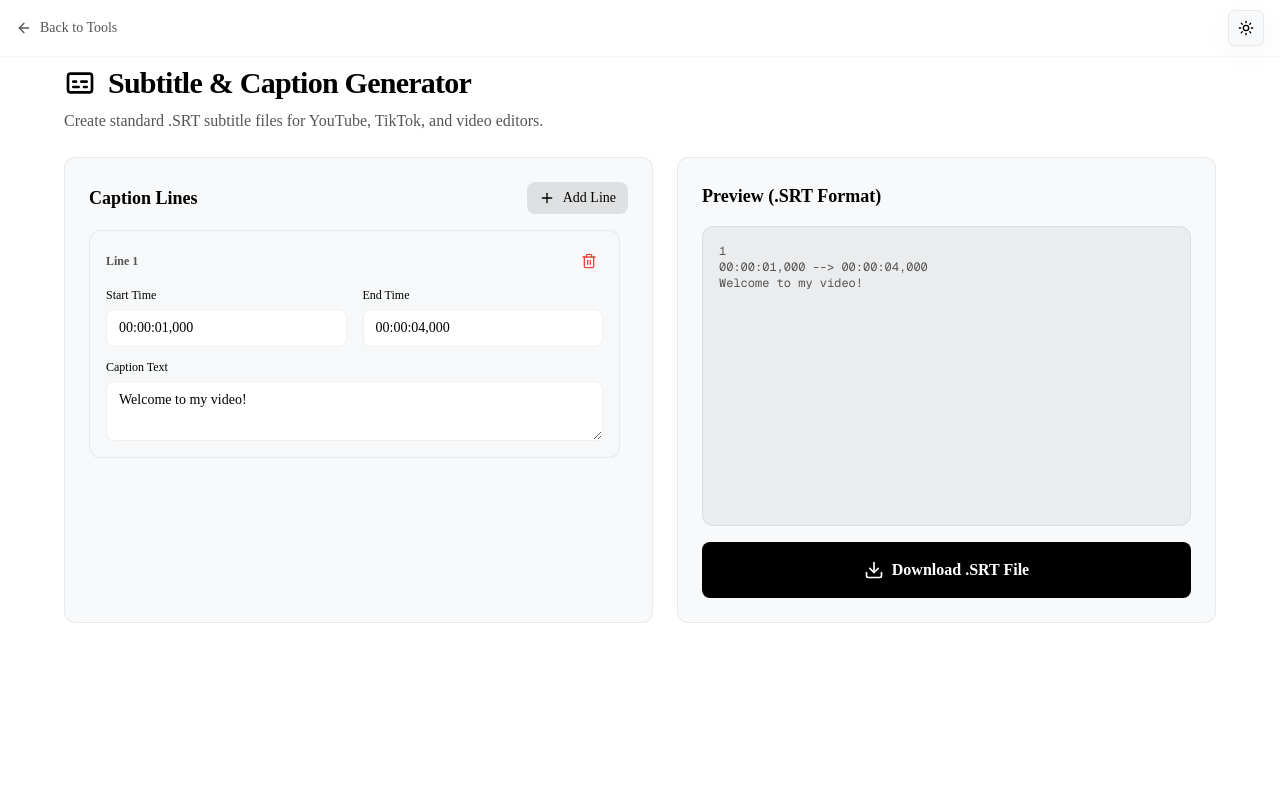
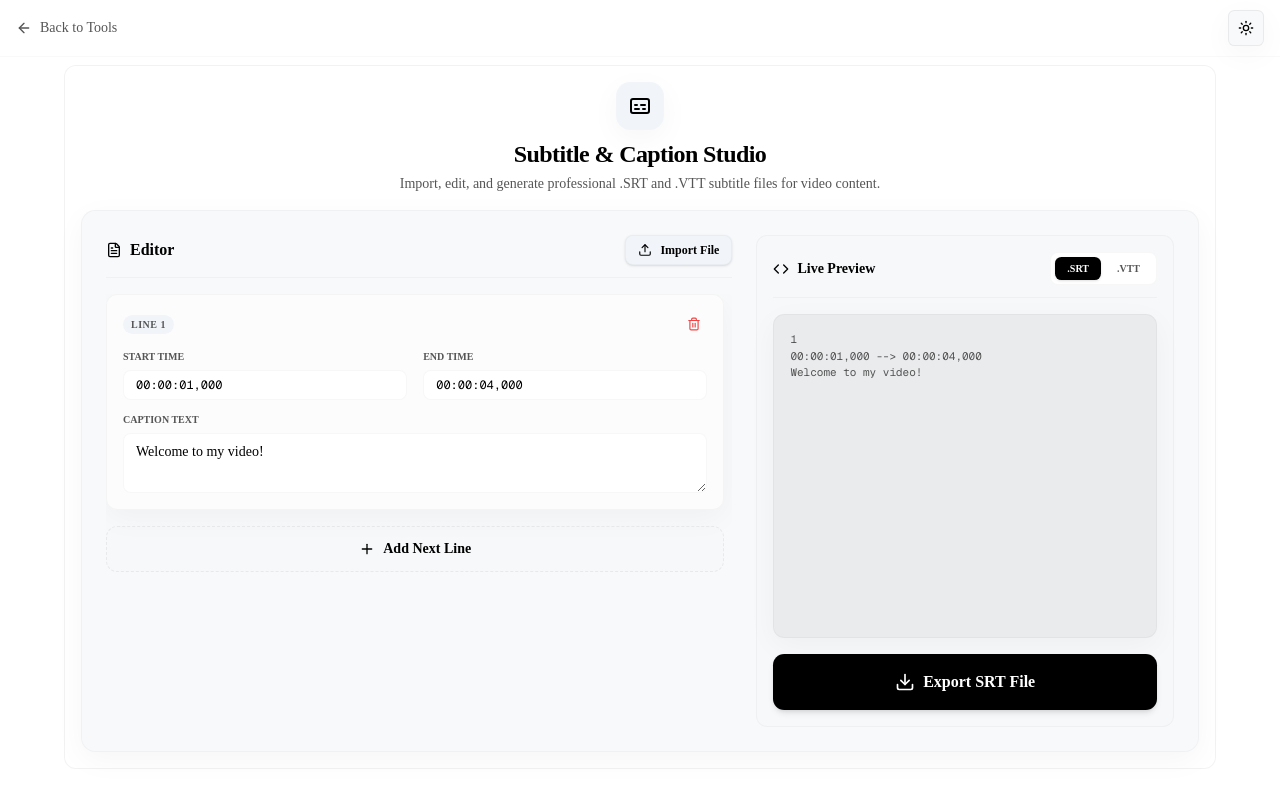
Before and after one commit to WilWilbert123/Nextjs-Media-Suite, a Next.js app: page /subtitles in a window 1280 px wide. Built offline with nearby package versions, Linux system fonts and the light colour scheme.

Commit message:
feat(tools): update Subtitle & Caption Studio generation and synced burning workflows

```diff
--- a/src/app/(tools)/subtitles/page.tsx
+++ b/src/app/(tools)/subtitles/page.tsx
@@ -1,7 +1,7 @@
 "use client";
 
 import * as React from "react";
-import { Captions, Download, Plus, Trash2 } from "lucide-react";
+import { Captions, Download, Plus, Trash2, Upload, Settings2, FileText, Code } from "lucide-react";
 
 type Subtitle = {
   id: string;
@@ -10,13 +10,55 @@ type Subtitle = {
   text: string;
 };
 
+type Format = "srt" | "vtt";
+
+// Helper: Parse HH:MM:SS,MMM or HH:MM:SS.MMM to milliseconds
+function parseTimeToMs(timeStr: string): number {
+  const match = timeStr.match(/(\d{2}):(\d{2}):(\d{2})[,.](\d{3})/);
+  if (!match) return 0;
+  const [_, h, m, s, ms] = match;
+  return parseInt(h) * 3600000 + parseInt(m) * 60000 + parseInt(s) * 1000 + parseInt(ms);
+}
+
+// Helper: Format milliseconds to HH:MM:SS,MMM (SRT) or HH:MM:SS.MMM (VTT)
+function formatMsToTime(ms: number, isVtt: boolean): string {
+  const h = Math.floor(ms / 3600000);
+  ms %= 3600000;
+  const m = Math.floor(ms / 60000);
+  ms %= 60000;
+  const s = Math.floor(ms / 1000);
+  const msec = ms % 1000;
+
+  const pad = (num: number, size: number) => num.toString().padStart(size, '0');
+  const sep = isVtt ? '.' : ',';
+
+  return `${pad(h, 2)}:${pad(m, 2)}:${pad(s, 2)}${sep}${pad(msec, 3)}`;
+}
+
 export default function SubtitlesPage() {
+  const [format, setFormat] = React.useState<Format>("srt");
   const [subs, setSubs] = React.useState<Subtitle[]>([
     { id: "1", start: "00:00:01,000", end: "00:00:04,000", text: "Welcome to my video!" }
   ]);
+  const fileInputRef = React.useRef<HTMLInputElement>(null);
 
+  // Auto-calculate next timecode based on the last line
   const addSub = () => {
-    setSubs([...subs, { id: Math.random().toString(), start: "00:00:00,000", end: "00:00:00,000", text: "" }]);
+    let nextStartMs = 0;
+    if (subs.length > 0) {
+      const lastSub = subs[subs.length - 1];
+      nextStartMs = parseTimeToMs(lastSub.end);
+    }
+
+    // Add 2 seconds for the default duration
+    const nextEndMs = nextStartMs + 2000;
+
+    setSubs([...subs, {
+      id: Math.random().toString(),
+      start: formatMsToTime(nextStartMs, format === 'vtt'),
+      end: formatMsToTime(nextEndMs, format === 'vtt'),
+      text: ""
+    }]);
   };
 
   const removeSub = (id: string) => {
@@ -27,123 +69,266 @@ export default function SubtitlesPage() {
     setSubs(subs.map(s => s.id === id ? { ...s, [field]: value } : s));
   };
 
-  const generateSRT = () => {
-    let srt = "";
+  // Convert time separators when format changes
+  React.useEffect(() => {
+    setSubs(prev => prev.map(sub => ({
+      ...sub,
+      start: sub.start.replace(/[,.]/, format === 'vtt' ? '.' : ','),
+      end: sub.end.replace(/[,.]/, format === 'vtt' ? '.' : ',')
+    })));
+  }, [format]);
+
+  const generateOutput = () => {
+    let output = format === "vtt" ? "WEBVTT\n\n" : "";
     subs.forEach((sub, index) => {
-      srt += `${index + 1}\n`;
-      srt += `${sub.start} --> ${sub.end}\n`;
-      srt += `${sub.text}\n\n`;
+      if (format === "srt") {
+        output += `${index + 1}\n`;
+      } else {
+        // VTT can optionally have identifiers
+        output += `${index + 1}\n`;
+      }
+      output += `${sub.start} --> ${sub.end}\n`;
+      output += `${sub.text}\n\n`;
     });
-    return srt;
+    return output.trim();
   };
 
   const handleDownload = () => {
-    const srt = generateSRT();
-    const blob = new Blob([srt], { type: "text/plain" });
+    const output = generateOutput();
+    const blob = new Blob([output], { type: "text/plain" });
     const url = URL.createObjectURL(blob);
     const a = document.createElement("a");
     a.href = url;
-    a.download = "captions.srt";
+    a.download = `captions.${format}`;
     document.body.appendChild(a);
     a.click();
     document.body.removeChild(a);
     URL.revokeObjectURL(url);
   };
 
+  const handleImport = (e: React.ChangeEvent<HTMLInputElement>) => {
+    const file = e.target.files?.[0];
+    if (!file) return;
+
+    const reader = new FileReader();
+    reader.onload = (event) => {
+      const text = event.target?.result as string;
+      if (text) {
+        parseImportedFile(text, file.name);
+      }
+    };
+    reader.readAsText(file);
+    // reset input
+    if (fileInputRef.current) fileInputRef.current.value = '';
+  };
+
+  const parseImportedFile = (text: string, filename: string) => {
+    // Detect format from filename or content
+    if (filename.endsWith('.vtt') || text.trim().startsWith('WEBVTT')) {
+      setFormat('vtt');
+    } else {
+      setFormat('srt');
+    }
+
+    const blocks = text.trim().replace(/\r\n/g, '\n').split('\n\n');
+    const newSubs: Subtitle[] = [];
+
+    blocks.forEach(block => {
+      const lines = block.split('\n');
+
+      // Skip WEBVTT header block
+      if (lines[0].includes('WEBVTT')) return;
+
+      // Find the timecode line
+      let timecodeLineIdx = -1;
+      let start = "", end = "";
+
+      for (let i = 0; i < lines.length; i++) {
+        const match = lines[i].match(/(\d{2}:\d{2}:\d{2}[,.]\d{3})\s*-->\s*(\d{2}:\d{2}:\d{2}[,.]\d{3})/);
+        if (match) {
+          timecodeLineIdx = i;
+          start = match[1];
+          end = match[2];
+          break;
+        }
+      }
+
+      if (timecodeLineIdx !== -1) {
+        // Text is everything after the timecode line
+        const subText = lines.slice(timecodeLineIdx + 1).join('\n');
+        newSubs.push({
+          id: Math.random().toString(),
+          start,
+          end,
+          text: subText
+        });
+      }
+    });
+
+    if (newSubs.length > 0) {
+      setSubs(newSubs);
+    } else {
+      alert("Could not detect any valid subtitle blocks in this file.");
+    }
+  };
+
   return (
-    <div className="flex flex-col gap-6 w-full max-w-6xl mx-auto">
-      <div className="flex flex-col gap-2">
-        <h1 className="text-3xl font-bold tracking-tight flex items-center gap-3">
-          <Captions className="w-8 h-8 text-primary" />
-          Subtitle & Caption Generator
-        </h1>
-        <p className="text-muted-foreground">
-          Create standard .SRT subtitle files for YouTube, TikTok, and video editors.
+    <div className="flex flex-col gap-4 w-full max-w-6xl mx-auto p-4 glass-card smooth-show h-[calc(100vh-6rem)]">
+      <div className="flex flex-col gap-1 text-center items-center shrink-0">
+        <div className="w-12 h-12 rounded-2xl bg-secondary flex items-center justify-center mb-1 smooth-shadow">
+          <Captions className="w-6 h-6 text-foreground" />
+        </div>
+        <h1 className="text-2xl font-bold tracking-tight">Subtitle & Caption Studio</h1>
+        <p className="text-sm text-muted-foreground">
+          Import, edit, and generate professional .SRT and .VTT subtitle files for video content.
         </p>
       </div>
 
-      <div className="flex flex-col md:flex-row gap-6">
-        <div className="flex-1 flex flex-col gap-4 border border-border rounded-xl bg-card p-6">
-          <div className="flex items-center justify-between">
-            <h3 className="font-semibold text-lg">Caption Lines</h3>
+      <div className="flex-1 flex flex-col md:flex-row gap-6 min-h-0 bg-card border border-border/50 rounded-2xl p-4 md:p-6 smooth-shadow">
+
+        {/* LEFT: Editor Panel */}
+        <div className="flex-[3] flex flex-col gap-4 min-w-0 h-full relative">
+
+          <div className="flex items-center justify-between border-b border-border/50 pb-3 shrink-0">
+            <h3 className="font-bold flex items-center gap-2">
+              <FileText className="w-4 h-4 text-primary" /> Editor
+            </h3>
+            <div className="flex items-center gap-2">
+              <input
+                type="file"
+                ref={fileInputRef}
+                onChange={handleImport}
+                accept=".srt,.vtt,text/plain"
+                className="hidden"
+              />
               <button
-              onClick={addSub}
-              className="flex items-center gap-2 px-3 py-1.5 bg-primary/10 text-primary rounded-lg text-sm font-medium hover:bg-primary/20 transition-colors"
+                onClick={() => fileInputRef.current?.click()}
+                className="flex items-center gap-2 px-3 py-1.5 bg-secondary text-foreground rounded-lg text-xs font-bold hover:bg-secondary/70 transition-colors shadow-sm border border-border/50"
               >
-              <Plus className="w-4 h-4" /> Add Line
+                <Upload className="w-3.5 h-3.5" /> Import File
               </button>
             </div>
+          </div>
 
-          <div className="flex flex-col gap-4 max-h-[60vh] overflow-y-auto pr-2">
+          {/* Subtitle List */}
+          <div className="flex-1 overflow-y-auto flex flex-col gap-4 pr-2 custom-scrollbar pb-4">
             {subs.map((sub, index) => (
-              <div key={sub.id} className="flex flex-col gap-3 p-4 bg-muted/30 rounded-xl border border-border">
+              <div key={sub.id} className="flex flex-col gap-3 p-4 bg-background/50 rounded-xl border border-border/50 smooth-shadow">
                 <div className="flex items-center justify-between">
-                  <span className="text-xs font-semibold text-muted-foreground">Line {index + 1}</span>
-                  <button onClick={() => removeSub(sub.id)} className="text-destructive hover:bg-destructive/10 p-1.5 rounded-md transition-colors">
-                    <Trash2 className="w-4 h-4" />
+                  <span className="text-[10px] uppercase font-bold text-muted-foreground tracking-wider bg-secondary px-2 py-0.5 rounded-full">
+                    Line {index + 1}
+                  </span>
+                  <button
+                    onClick={() => removeSub(sub.id)}
+                    className="text-destructive hover:bg-destructive/10 p-1.5 rounded-md transition-colors"
+                    title="Delete Line"
+                  >
+                    <Trash2 className="w-3.5 h-3.5" />
                   </button>
                 </div>
 
                 <div className="flex gap-4">
                   <div className="flex-1 flex flex-col gap-1.5">
-                    <label className="text-xs font-medium">Start Time</label>
+                    <label className="text-[10px] font-bold uppercase text-muted-foreground">Start Time</label>
                     <input
                       type="text"
                       value={sub.start}
                       onChange={(e) => updateSub(sub.id, "start", e.target.value)}
-                      placeholder="00:00:00,000"
-                      className="w-full px-3 py-2 text-sm rounded-lg border border-border bg-background"
+                      placeholder={format === 'vtt' ? "00:00:00.000" : "00:00:00,000"}
+                      className="w-full px-3 py-1.5 text-xs font-mono rounded-lg border border-border/50 bg-background focus:ring-1 focus:ring-primary/50 outline-none"
                     />
                   </div>
                   <div className="flex-1 flex flex-col gap-1.5">
-                    <label className="text-xs font-medium">End Time</label>
+                    <label className="text-[10px] font-bold uppercase text-muted-foreground">End Time</label>
                     <input
                       type="text"
                       value={sub.end}
                       onChange={(e) => updateSub(sub.id, "end", e.target.value)}
-                      placeholder="00:00:00,000"
-                      className="w-full px-3 py-2 text-sm rounded-lg border border-border bg-background"
+                      placeholder={format === 'vtt' ? "00:00:00.000" : "00:00:00,000"}
+                      className="w-full px-3 py-1.5 text-xs font-mono rounded-lg border border-border/50 bg-background focus:ring-1 focus:ring-primary/50 outline-none"
                     />
                   </div>
                 </div>
 
                 <div className="flex flex-col gap-1.5">
-                  <label className="text-xs font-medium">Caption Text</label>
+                  <label className="text-[10px] font-bold uppercase text-muted-foreground">Caption Text</label>
                   <textarea
                     value={sub.text}
                     onChange={(e) => updateSub(sub.id, "text", e.target.value)}
                     placeholder="Enter subtitle text here..."
-                    className="w-full px-3 py-2 text-sm rounded-lg border border-border bg-background min-h-[60px] resize-y"
+                    className="w-full px-3 py-2 text-sm rounded-lg border border-border/50 bg-background min-h-[60px] resize-y focus:ring-1 focus:ring-primary/50 outline-none"
                   />
                 </div>
               </div>
             ))}
 
             {subs.length === 0 && (
-              <div className="text-center py-10 text-muted-foreground">
-                No captions yet. Click "Add Line" to start.
+              <div className="flex flex-col items-center justify-center py-12 text-muted-foreground opacity-60">
+                <Captions className="w-8 h-8 mb-2" />
+                <p className="text-sm">No captions yet.</p>
+                <p className="text-xs">Click "Add Line" or import a file.</p>
               </div>
             )}
+
+            <button
+              onClick={addSub}
+              className="flex items-center justify-center gap-2 py-3 bg-secondary/30 text-foreground border border-dashed border-border rounded-xl text-sm font-bold hover:bg-secondary/50 transition-colors shrink-0"
+            >
+              <Plus className="w-4 h-4" /> Add Next Line
+            </button>
+          </div>
+
+        </div>
+
+        {/* RIGHT: Preview & Export Panel */}
+        <div className="flex-[2] flex flex-col gap-4 min-w-0 h-full">
+          <div className="flex flex-col gap-4 bg-secondary/30 p-4 rounded-xl border border-border/50 h-full">
+
+            <div className="flex items-center justify-between border-b border-border/50 pb-3 shrink-0">
+              <h3 className="font-bold text-sm flex items-center gap-2">
+                <Code className="w-4 h-4 text-primary" /> Live Preview
+              </h3>
+
+              <div className="flex items-center gap-1 bg-background p-1 rounded-lg border border-border/50">
+                <button
+                  onClick={() => setFormat("srt")}
+                  className={`px-3 py-1 text-[10px] font-bold uppercase rounded-md transition-all ${
+                    format === "srt" ? "bg-primary text-primary-foreground shadow-sm" : "text-muted-foreground hover:text-foreground"
+                  }`}
+                >
+                  .SRT
+                </button>
+                <button
+                  onClick={() => setFormat("vtt")}
+                  className={`px-3 py-1 text-[10px] font-bold uppercase rounded-md transition-all ${
+                    format === "vtt" ? "bg-primary text-primary-foreground shadow-sm" : "text-muted-foreground hover:text-foreground"
+                  }`}
+                >
+                  .VTT
+                </button>
               </div>
             </div>
 
-        <div className="flex-1 flex flex-col gap-4 w-full md:w-80">
-          <div className="flex flex-col gap-4 border border-border rounded-xl bg-card p-6 h-full">
-            <h3 className="font-semibold text-lg">Preview (.SRT Format)</h3>
+            <div className="flex-1 min-h-0 relative border border-border/50 rounded-xl overflow-hidden smooth-shadow bg-black/5">
               <textarea
                 readOnly
-              value={generateSRT()}
-              className="w-full flex-1 min-h-[300px] p-4 rounded-xl border border-border bg-black/5 font-mono text-xs text-muted-foreground resize-none focus:outline-none"
+                value={generateOutput()}
+                className="w-full h-full p-4 font-mono text-[11px] text-muted-foreground resize-none focus:outline-none bg-transparent"
               />
+            </div>
+
             <button
               onClick={handleDownload}
               disabled={subs.length === 0}
-              className="flex items-center justify-center gap-2 p-4 rounded-lg bg-primary text-primary-foreground font-semibold hover:opacity-90 active:scale-95 transition-all disabled:opacity-50 w-full mt-auto"
+              className="w-full py-4 rounded-xl flex items-center justify-center gap-2 font-bold transition-all shadow-md bg-foreground text-background hover:bg-foreground/90 active:scale-[0.98] disabled:opacity-50 shrink-0"
             >
-              <Download className="w-5 h-5" /> Download .SRT File
+              <Download className="w-5 h-5" />
+              Export {format.toUpperCase()} File
             </button>
+
           </div>
         </div>
+
       </div>
     </div>
   );
```
Lines whose indentation alone changed are shown as unchanged.
